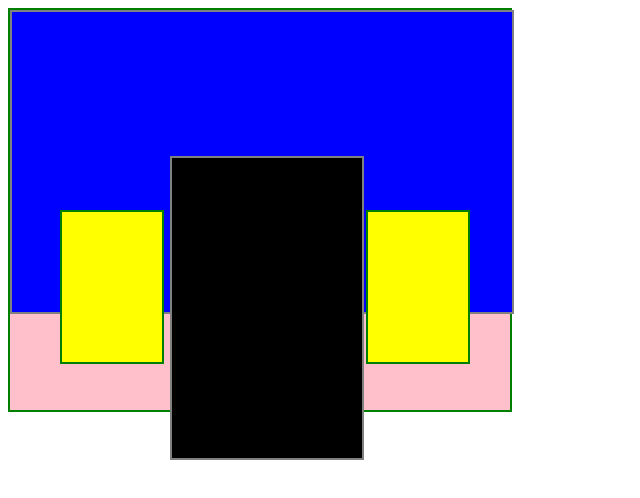
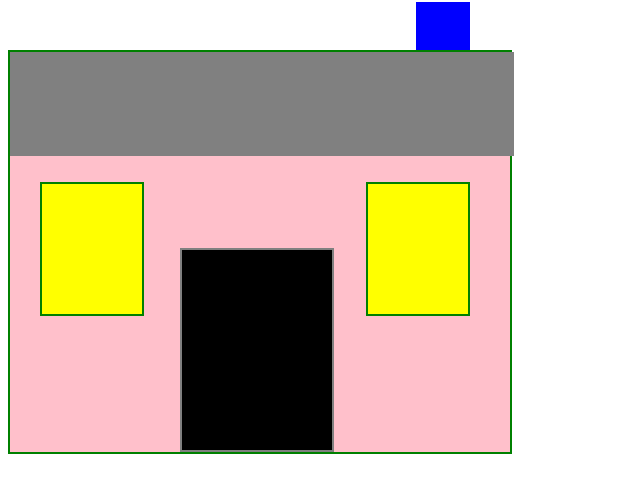
Before and after one commit to abdel1413/house, a plain HTML site: page index.html in a window 1280 px wide. Shown: the whole page, without its empty margins (0-640 px from the left). Drawn offline with Linux system fonts and the light colour scheme.

Commit message:
styleing for door, window and shimny

```diff
--- a/styles.css
+++ b/styles.css
@@ -1,4 +1,5 @@
 #house{
+  margin-top: 50px;
   position: relative;
   width: 500px;
   height: 400px;
@@ -11,52 +12,53 @@
 
 #chimney{
    position: absolute;
-   top: 0;
-   left: 0;
-  width: 100%;
-  height: 150px;
-  z-index: -1;
+   top: -50px;
+   right: 40px;
+   z-index: -1;
+  width: 50px;
+  height: 100px;
   border: 2px solid blue;
-  background-color:darkred
+  background-color:blue;
 }
 
 #roof{
+  position: absolute;
+  top: 0;
+  left: 0;
   width: 500px;
-  height: 300px;
+  height: 100px;
   border: 2px solid gray;
-  background-color: blue;
+  background-color: gray;
 
 }
 
 #window-1{
   position: absolute;
-  top: 200px;
-  left: 50px;
+  top: 130px;
+  left: 30px;
   z-index: 2;
   width: 100px;
-  height: 150px;
+  height: 130px;
   border: 2px solid green;
   background-color: yellow;
 }
 #window-2{
   position: absolute;
-  top: 200px ;
+  top: 130px ;
   right: 40px;
   z-index: 2;
   width: 100px;
-  height: 150px;
+  height: 130px;
   border: 2px solid green;
   background-color:yellow;
 }
 
 #door{
   position: absolute;
-  top: 10;
-  left: 160px;
-  bottom: -50px;
-  margin: auto;
-  width: 190px;
-  height: 300px;
+  left: 170px;
+  bottom: 0px;
+  width: 150px;
+  height: 200px;
   border: 2px solid gray;
 background-color: black;
 }
```
